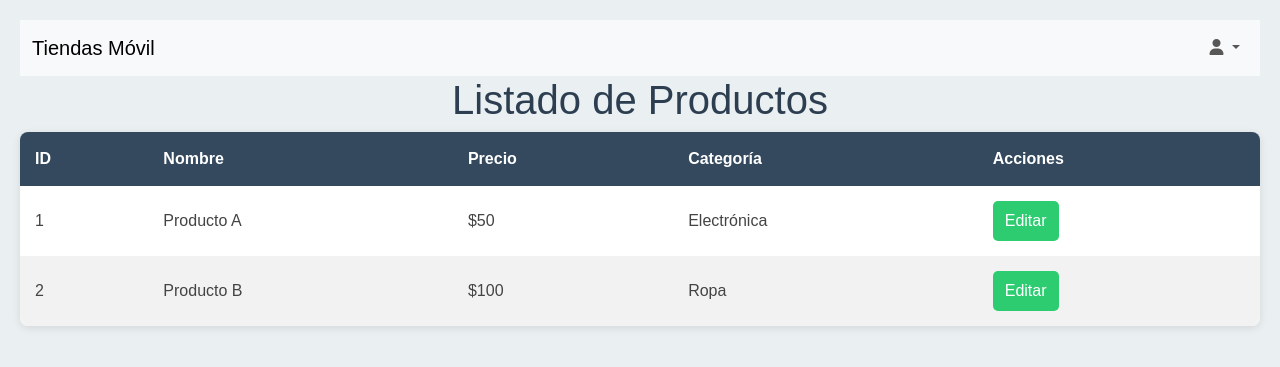
After one commit to SantiaGOabc/tiendas_movil, a Flask app: page /listar_producto in a window 1280 px wide. The commit adds this page. Shown: the top 367 px of the page. Run offline with Flask 3, Linux system fonts and the light colour scheme; some libraries are stand-ins or nearby versions.

Commit message:
CAMBIOS 18/11/2024

```diff
--- a/app.py
+++ b/app.py
@@ -148,13 +148,17 @@ def home():
 
 
 @app.route('/listar')
-def listar():
+def listar_usuario():
     usuarios = Usuario.query.all()
     return render_template('listar.html', usuarios=usuarios)
 
 @app.route('/registro_clientes')
 def registro_clientes():
     return render_template('registro_clientes.html')
+
+@app.route('/listar_producto')
+def listar_producto():
+    return render_template('listado_productos.html')
 
 @app.route('/registro_pedido')
 def registro_pedido():
--- a/templates/header.html
+++ b/templates/header.html
@@ -6,35 +6,17 @@
         </button>
         <div class="collapse navbar-collapse" id="navbarNavDropdown">
             <ul class="navbar-nav me-auto mb-2 mb-lg-0">
-                <li class="nav-item dropdown">
-                    <a class="nav-link dropdown-toggle" href="#" id="productoDropdown" role="button" data-bs-toggle="dropdown" aria-expanded="false">
-                        PRODUCTO
-                    </a>
-                    <ul class="dropdown-menu" aria-labelledby="productoDropdown">
-                        <li><a class="dropdown-item" href="#">Categoría 1</a></li>
-                        <li><a class="dropdown-item" href="#">Categoría 2</a></li>
-                        <li><a class="dropdown-item" href="#">Categoría 3</a></li>
-                    </ul>
-                </li>
 
-                <li class="nav-item dropdown">
-                    <a class="nav-link dropdown-toggle" href="#" id="contactoDropdown" role="button" data-bs-toggle="dropdown" aria-expanded="false">
-                        CONTACTO
-                    </a>
-                    <ul class="dropdown-menu" aria-labelledby="contactoDropdown">
-                        <li><a class="dropdown-item" href="#">Formulario de contacto</a></li>
-                        <li><a class="dropdown-item" href="#">Ubicación</a></li>
-                        <li><a class="dropdown-item" href="#">Información de contacto</a></li>
-                    </ul>
-                </li>
                 {% if 'usuario' in session %}
                     {% if g.rol.nombre == 'administrador' %}
                         <li class="nav-item">
                             <a class="nav-link" href="{{ url_for('registrar_usuario') }}">REGISTRAR USUARIO</a>
                         </li>
                         <li class="nav-item">
-                            <a class="nav-link" href="{{ url_for('registro_productos') }}">REGISTRAR PRODUCTO</a>
-                        </li
+                            <a class="nav-link" href="{{ url_for('listar_usuario') }}">LISTAR USUARIO</a>
+                        </li>
+
+                        </li>
                     {% endif %}
                         <li class="nav-item">
                             <a class="nav-link" href="{{ url_for('ver_mapa') }}">MAPA</a>
@@ -45,6 +27,19 @@
 
                         <li class="nav-item">
                             <a class="nav-link" href="{{ url_for('registro_clientes') }}">REGISTRAR CLIENTE</a>
+                        </li>
+
+                        <li class="nav-item dropdown">
+                            <a class="nav-link dropdown-toggle" href="#" id="productoDropdown" role="button" data-bs-toggle="dropdown" aria-expanded="false">
+                                PRODUCTO
+                            </a>
+                            <ul class="dropdown-menu" aria-labelledby="productoDropdown">
+                                <li class="nav-item">
+                                    <a class="nav-link" href="{{ url_for('registro_productos') }}">REGISTRAR PRODUCTO</a>
+                                </li>
+                                <li class="nav-item">
+                                    <a class="nav-link" href="{{ url_for('listar_producto') }}">LISTAR PRODUCTO</a>
+                            </ul>
                         </li>
 
                         <li class="nav-item">
--- /dev/null
+++ b/templates/listado_productos.html
@@ -0,0 +1,93 @@
+
+<!DOCTYPE html>
+<html lang="es">
+<head>
+    <meta charset="UTF-8">
+    <meta name="viewport" content="width=device-width, initial-scale=1.0">
+    <title>Listado de Productos</title>
+        <!-- Bootstrap CSS -->
+    <link href="https://cdn.jsdelivr.net/npm/bootstrap@5.3.0-alpha1/dist/css/bootstrap.min.css" rel="stylesheet">
+    <!-- Font Awesome para el icono -->
+    <link rel="stylesheet" href="https://cdnjs.cloudflare.com/ajax/libs/font-awesome/6.1.1/css/all.min.css">
+    <style>
+        body {
+            font-family: 'Arial', sans-serif;
+            background-color: #eaeff2;
+            margin: 0;
+            padding: 20px;
+            color: #444;
+        }
+        h1 {
+            text-align: center;
+            color: #2c3e50;
+        }
+        table {
+            width: 100%;
+            border-collapse: collapse;
+            background-color: #fff;
+            border-radius: 8px;
+            overflow: hidden;
+            box-shadow: 0 2px 8px rgba(0, 0, 0, 0.1);
+        }
+        th, td {
+            padding: 15px;
+            text-align: left;
+        }
+        th {
+            background-color: #34495e;
+            color: #fff;
+        }
+        tr:nth-child(even) {
+            background-color: #f2f2f2;
+        }
+        tr:hover {
+            background-color: #dcdde1;
+        }
+        .btn {
+            background-color: #2ecc71;
+            color: #fff;
+            padding: 8px 12px;
+            border: none;
+            border-radius: 5px;
+            cursor: pointer;
+            text-decoration: none;
+        }
+        .btn:hover {
+            background-color: #27ae60;
+        }
+    </style>
+</head>
+<body>
+    {% include 'header.html' %}
+    <h1>Listado de Productos</h1>
+    <table>
+        <thead>
+            <tr>
+                <th>ID</th>
+                <th>Nombre</th>
+                <th>Precio</th>
+                <th>Categoría</th>
+                <th>Acciones</th>
+            </tr>
+        </thead>
+        <tbody>
+            <tr>
+                <td>1</td>
+                <td>Producto A</td>
+                <td>$50</td>
+                <td>Electrónica</td>
+                <td><a href="#" class="btn">Editar</a></td>
+            </tr>
+            <tr>
+                <td>2</td>
+                <td>Producto B</td>
+                <td>$100</td>
+                <td>Ropa</td>
+                <td><a href="#" class="btn">Editar</a></td>
+            </tr>
+        </tbody>
+    </table>
+</body>
+    <script src="https://cdn.jsdelivr.net/npm/bootstrap@5.3.0-alpha1/dist/js/bootstrap.bundle.min.js"></script>
+
+</html>
--- a/templates/registrar_usuario.html
+++ b/templates/registrar_usuario.html
@@ -7,6 +7,7 @@
     <title>Registrar</title>
 </head>
 <body>
+    {% include 'header.html' %}
 <div class="container">
     <h2 class="mt-5">Registrar Usuario</h2>
     {% with messages = get_flashed_messages() %}
```
Also changed, not shown: templates/listado_ventas.html (added, +58 -0 lines).
